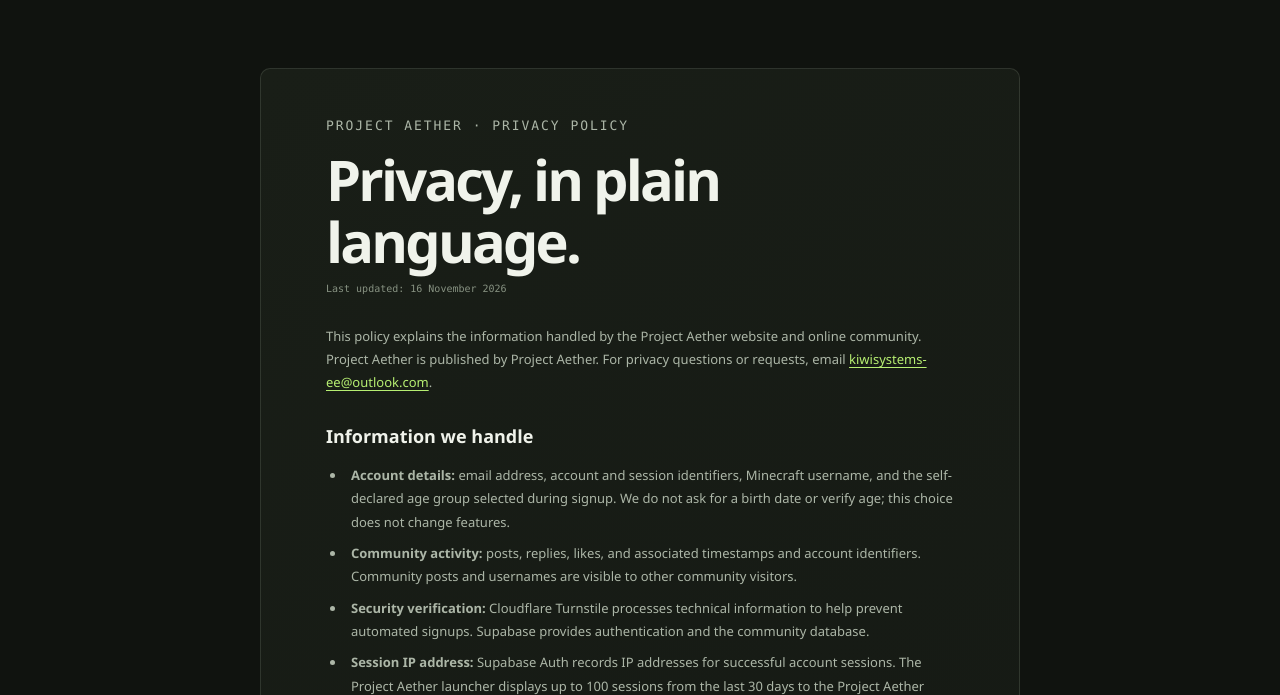
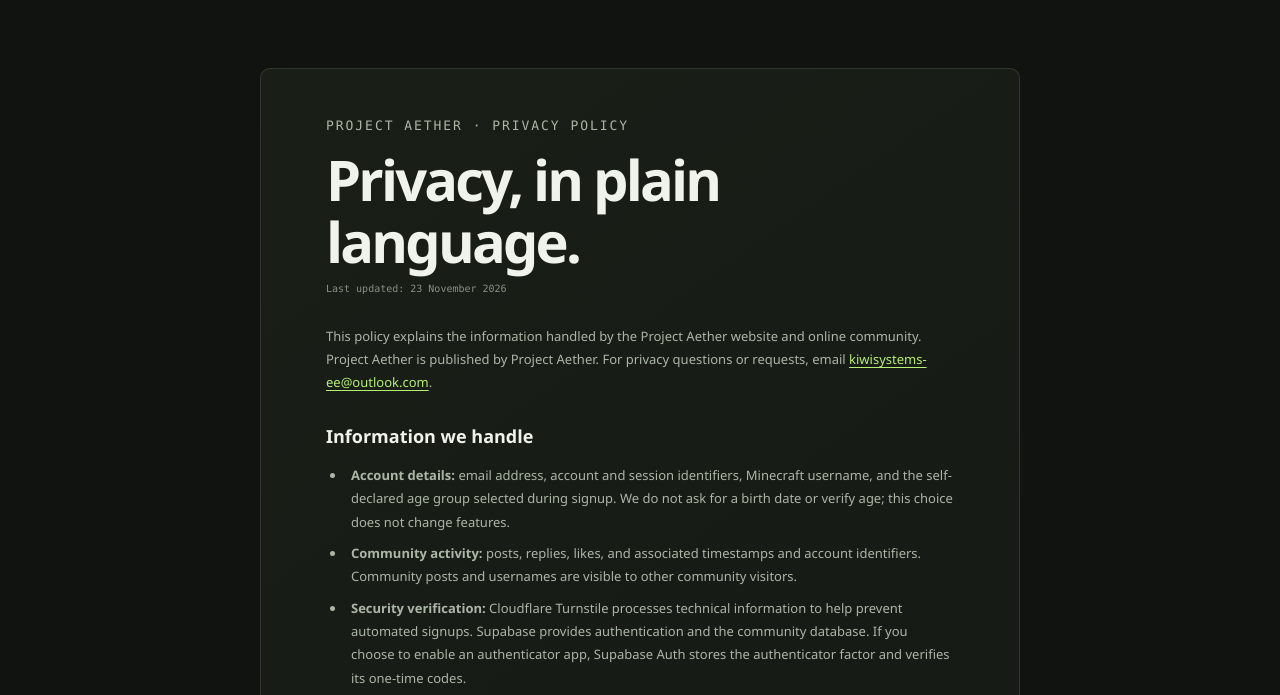
Before and after one commit to KiwiSystems-ee/project-aether-website, a plain HTML site: page privacy.html in a window 1280 px wide. Shown: the part 78-773 px from the top of the page. Drawn offline with Linux system fonts and the light colour scheme.

Commit message:
Add optional authenticator sign-in

```diff
--- a/privacy.html
+++ b/privacy.html
@@ -17,13 +17,13 @@
   <main class="legal-page">
     <p class="eyebrow">PROJECT AETHER · PRIVACY POLICY</p>
     <h1>Privacy, in plain language.</h1>
-    <p class="legal-updated">Last updated: 16 November 2026</p>
+    <p class="legal-updated">Last updated: 23 November 2026</p>
     <p>This policy explains the information handled by the Project Aether website and online community. Project Aether is published by Project Aether. For privacy questions or requests, email <a href="mailto:kiwisystems-ee@outlook.com">kiwisystems-ee@outlook.com</a>.</p>
     <h2>Information we handle</h2>
     <ul>
       <li><b>Account details:</b> email address, account and session identifiers, Minecraft username, and the self-declared age group selected during signup. We do not ask for a birth date or verify age; this choice does not change features.</li>
       <li><b>Community activity:</b> posts, replies, likes, and associated timestamps and account identifiers. Community posts and usernames are visible to other community visitors.</li>
-      <li><b>Security verification:</b> Cloudflare Turnstile processes technical information to help prevent automated signups. Supabase provides authentication and the community database.</li>
+      <li><b>Security verification:</b> Cloudflare Turnstile processes technical information to help prevent automated signups. Supabase provides authentication and the community database. If you choose to enable an authenticator app, Supabase Auth stores the authenticator factor and verifies its one-time codes.</li>
       <li><b>Session IP address:</b> Supabase Auth records IP addresses for successful account sessions. The Project Aether launcher displays up to 100 sessions from the last 30 days to the Project Aether Owner for account-safety checks. This view does not include anonymous page visits or failed sign-in attempts, and Project Aether does not keep a separate copy of these IP records.</li>
       <li><b>Browser storage:</b> the website stores an authentication session in local storage so you stay signed in. Signing out clears that session from this browser.</li>
     </ul>
```
